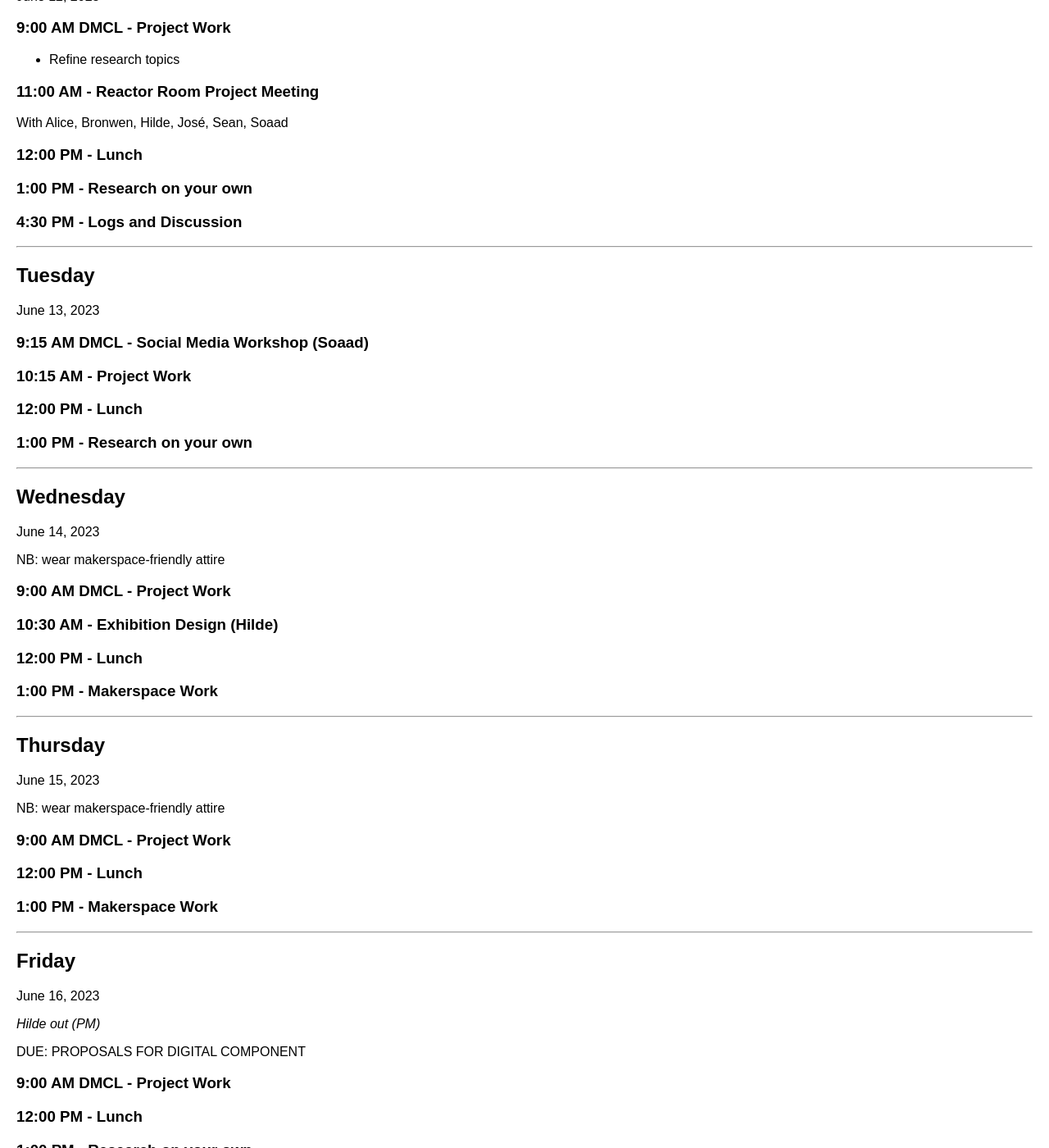
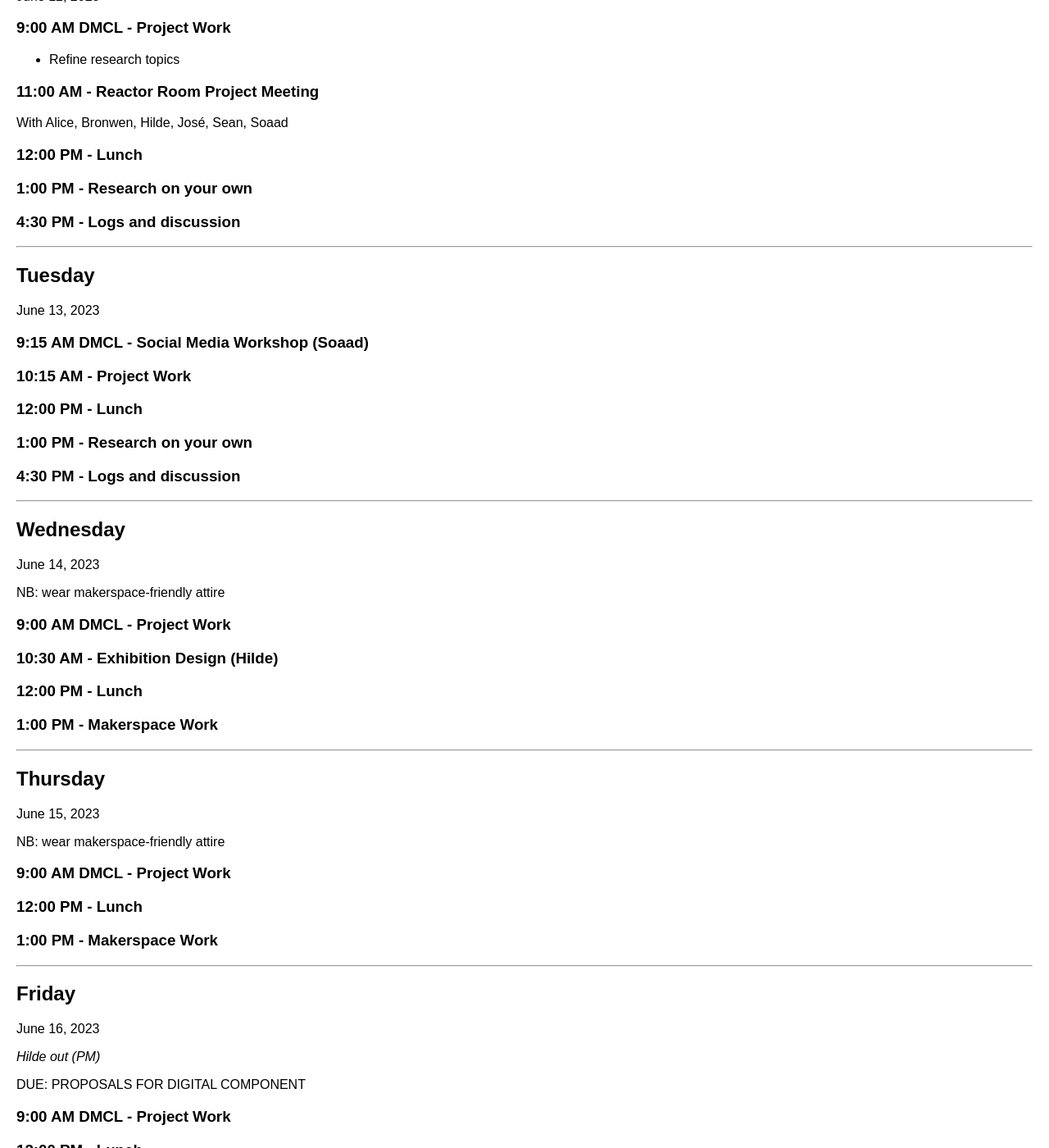
Before and after one commit to digbmc/dssf-syll, a Jekyll site: the page built from _weeks/03-data.md, in a window 1280 px wide and 1400 px high, scrolled down 336 px. Shown: the whole window at 82% size. Built offline with Jekyll 4.4.1, drawn with Linux system fonts in a browser that asks for light colours; some of the changed text lies outside the part shown.

Commit message:
Update with logs and discussion

```diff
--- a/_weeks/03-data.md
+++ b/_weeks/03-data.md
@@ -18,7 +18,7 @@ With Alice, Bronwen, Hilde, José, Sean, Soaad
 
 ### 1:00 PM - Research on your own
 
-### 4:30 PM - Logs and Discussion
+### 4:30 PM - Logs and discussion
 
 ---
 
@@ -32,6 +32,8 @@ June 13, 2023
 ### 12:00 PM - Lunch
 
 ### 1:00 PM - Research on your own
+
+### 4:30 PM - Logs and discussion
 
 ---
 
@@ -76,6 +78,6 @@ DUE: PROPOSALS FOR DIGITAL COMPONENT
 
 ### 1:00 PM - Research on your own
 
-### 4:30 PM - Logs & discussion
+### 4:30 PM - Logs and discussion
 
 [<<< Last week >>>](https://github.com/digbmc/dssf-syll/blob/main/_weeks/02-design.md)
```
